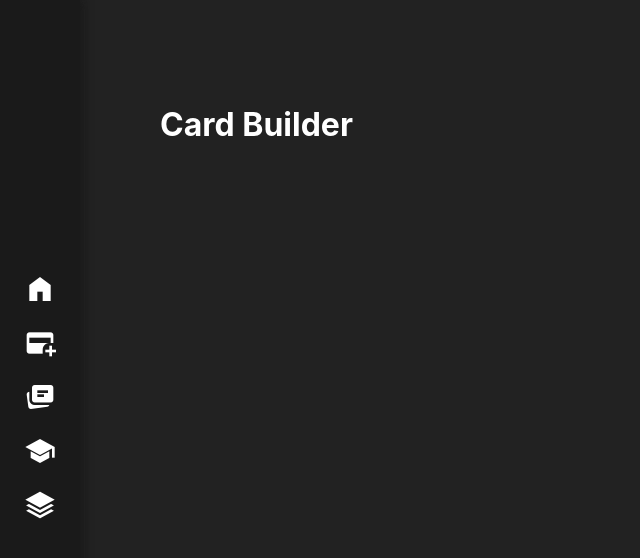
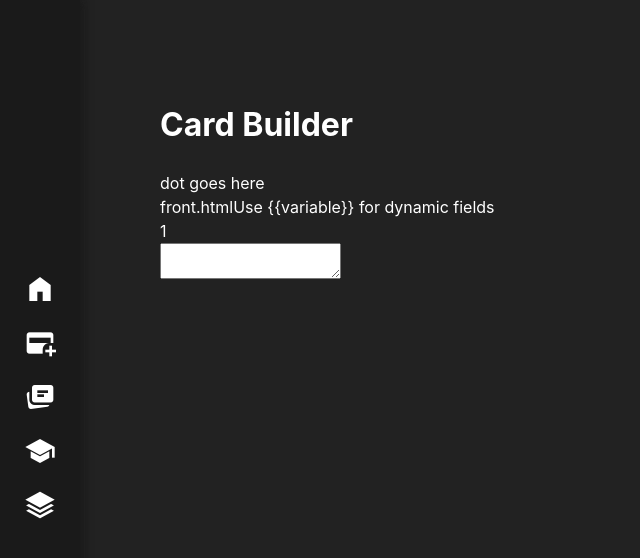
Before and after one commit to 18barbers2/gostudycards, a React (Vite) app in the folder frontend/: page /card-builder in a window 1280 px wide. Shown: the top 558 px of the page, without its empty margins (0-640 px from the left). Built offline with nearby package versions, Linux system fonts and the light colour scheme.

Commit message:
feature: updated so the CodeEditor has no formatting

```diff
--- a/frontend/src/components/CodeEditor.tsx
+++ b/frontend/src/components/CodeEditor.tsx
@@ -1,4 +1,5 @@
 import { useRef, useState, useImperativeHandle, forwardRef } from 'react';
+import '../css/CodeEditor.css';
 
 
 export interface CodeEditorHandle {
--- a/frontend/src/pages/CardBuilder.tsx
+++ b/frontend/src/pages/CardBuilder.tsx
@@ -4,7 +4,7 @@ import Card from '../components/Card';
 import { Layout } from '../components/Layout/Layout';
 import { EditorFormatControls } from '../components/EditorFormatControls';
 import { FieldInput } from '../components/FieldInput';
-import { CodeEditor } from '../components/CodeEditor';
+import CodeEditor from '../components/CodeEditor.tsx';
 
 // const testHtml = `<div class='card' style='background-color: white'>User's HTML goes here</div>`;
 const iFrameStyle = {backgroundColor: '#e5e5e5ff', border: '0', width: '60%', height: '500px', borderRadius: '10px'};
@@ -81,7 +81,9 @@ export default function CardBuilder() {
             <div className='card-builder-page'>
                 <h1 className='page-title'>Card Builder</h1>
                 {/* <EditorFormatControls handleFormat={() => {}} /> */}
-
+                <CodeEditor value={''} onChange={function (v: string): void {
+                    throw new Error('Function not implemented.');
+                } }></CodeEditor>
             </div>
         </Layout>
     );
```
Also changed, not shown: frontend/src/css/CodeEditor.css (added).
